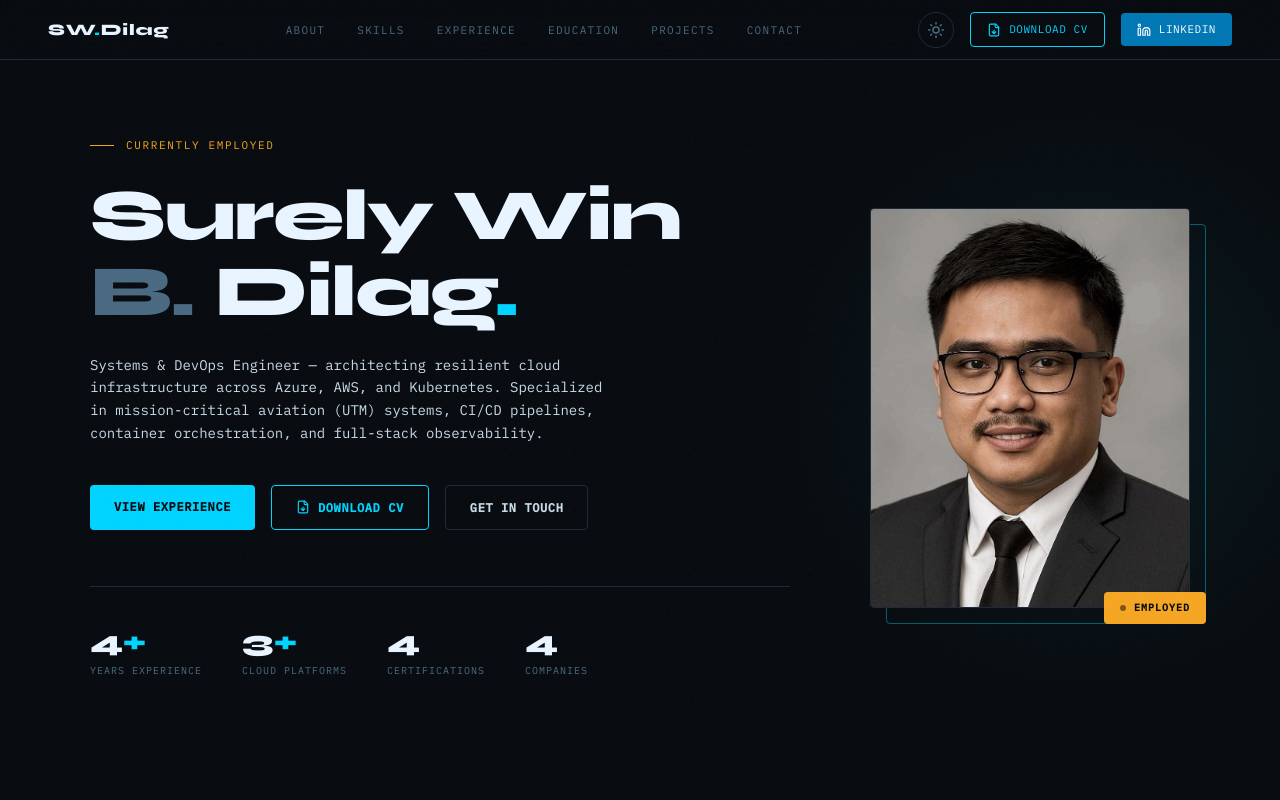
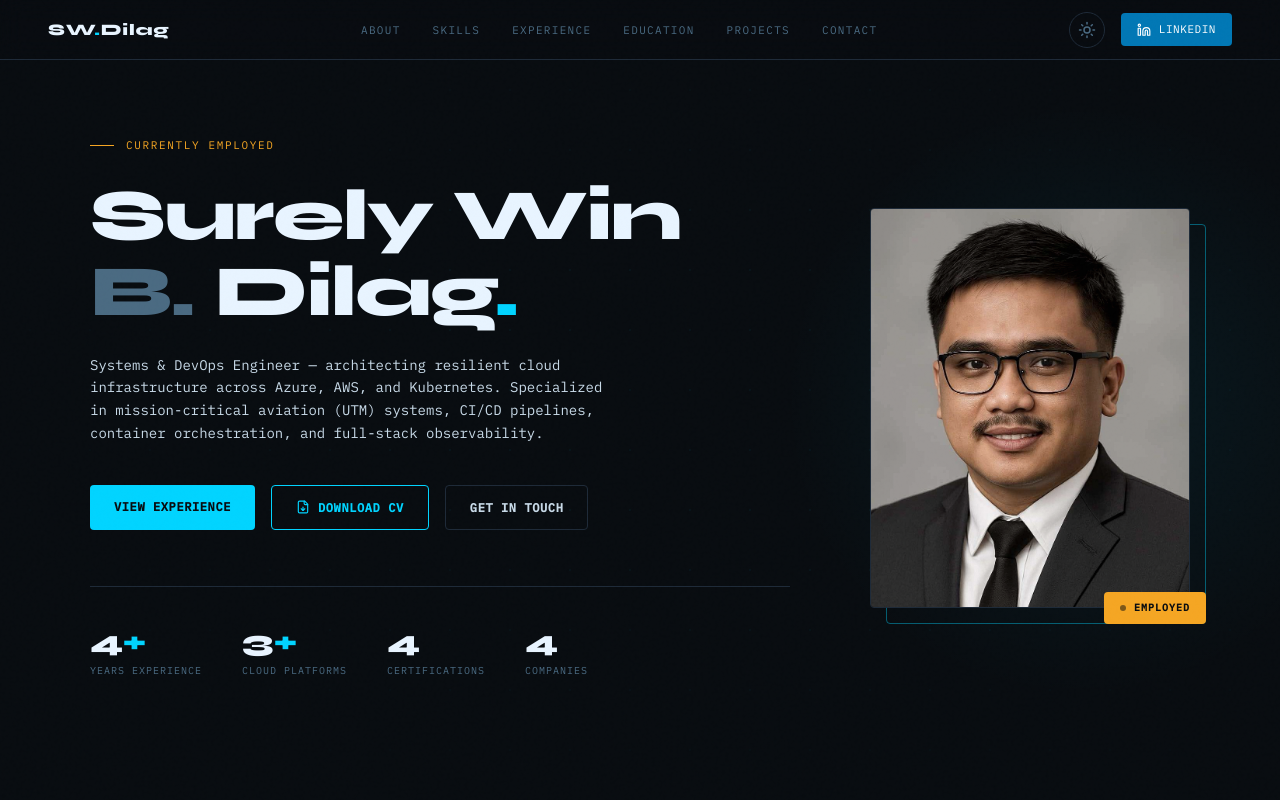
Before and after one commit to Win1817/porfolio, a React (Vite) app: page / in a window 1280 px wide. Shown: the top 800 px of the page. Built offline with nearby package versions, Linux system fonts and the light colour scheme.

Commit message:
fix: remove Download CV button from nav bar

```diff
--- a/src/App.tsx
+++ b/src/App.tsx
@@ -163,14 +163,6 @@ export default function App() {
             className="w-9 h-9 rounded-full border border-[var(--border)] flex items-center justify-center text-[var(--muted)] hover:border-[var(--accent)] hover:text-[var(--accent)] transition-all"
           >
             {isDark ? <Sun size={18} /> : <Moon size={18} />}
-          </button>
-
-          <button
-            onClick={generateCV}
-            className="flex items-center gap-2 px-4 py-2 border border-[var(--accent)] text-[var(--accent)] text-[11px] uppercase tracking-wider rounded-sm hover:bg-[var(--accent)] hover:text-[var(--bg)] transition-all"
-          >
-            <FileDown size={14} />
-            Download CV
           </button>
 
           <a
```
